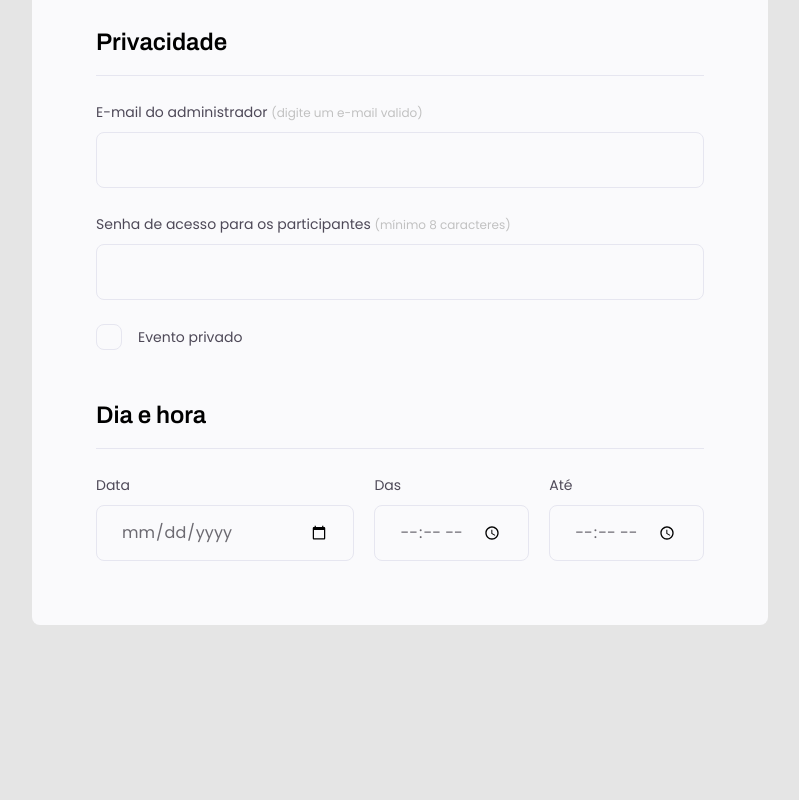
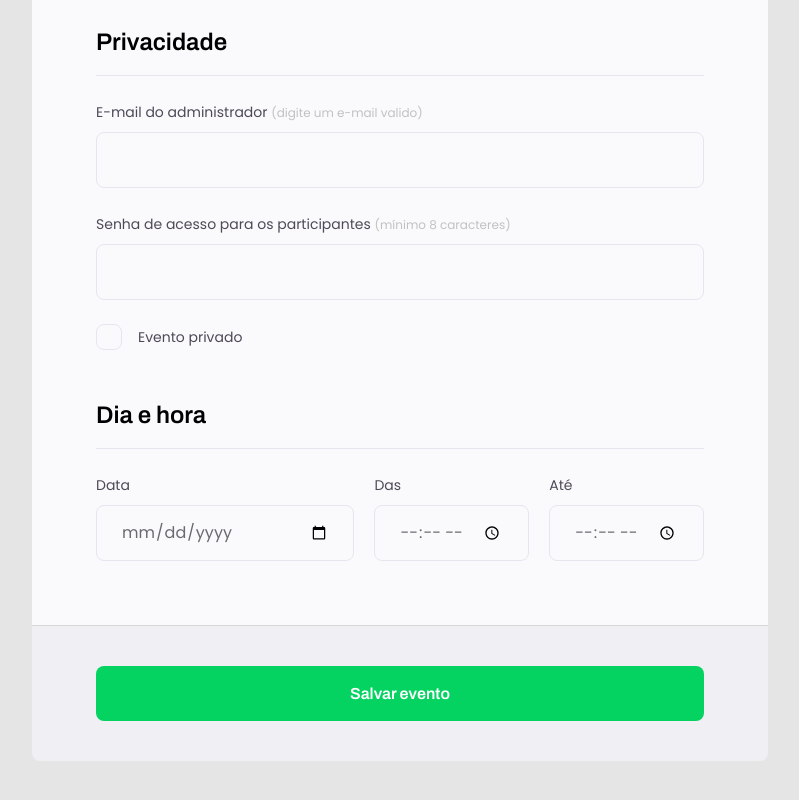
Before and after one commit to JMonteiroh/Explorer-M03-Form, a plain HTML site: page index.html in a window 1280 px wide. Shown: the part 1082-1882 px from the top of the page, without its empty margins (240-1039 px from the left). Before the commit the page ends 1707 px from the top, so only its background shows below. Drawn offline with Linux system fonts and the light colour scheme.

Commit message:
End of class

```diff
--- a/index.html
+++ b/index.html
@@ -22,13 +22,13 @@
           O primeiro passo, é preencher esse formulário de inscrição.
         </p>
       </header>
-      <form>
+      <form id="my-form">
         <fieldset>
           <div class="fieldset-wrapper">
             <legend>Informações do Evento</legend>
             <div class="input-wrapper">
               <label for="event-title">Título do evento <span>(mínimo 8 caracteres)</span></label>
-              <input type="text" id="event-title"/>
+              <input required minlength="8" type="text" id="event-title"/>
             </div>
 
             <div class="input-wrapper">
@@ -68,7 +68,7 @@
 
             <div class="input-wrapper">
               <label for="event-password">Senha de acesso para os participantes <span>(mínimo 8 caracteres)</span></label>
-              <input type="password" id="event-password"/>
+              <input minlength="8" type="password" id="event-password"/>
             </div>
 
             <div class="checkbox-wrapper">
@@ -105,6 +105,13 @@
           </div>
         </fieldset>
       </form>
+      <footer>
+        <input
+          class="button"
+          type="submit"
+          form="my-form"
+          value="Salvar evento"/>
+      </footer>
     </div>
   </body>
 </html>
--- a/style.css
+++ b/style.css
@@ -4,7 +4,7 @@
   padding: 0;
 }
 
-body, input, button, select, textarea {
+body, input, select, textarea {
   font-family: 'Poppins', sans-serif;
 }
 
@@ -52,7 +52,7 @@ form {
   margin-top: 38px;
   background: #FAFAFC;
   min-height: 300px;
-  border-radius: 8px;
+  border-radius: 8px 8px 0 0;
   padding: 64px;
   display: flex;
   flex-direction: column;
@@ -174,3 +174,34 @@ fieldset legend {
 .checkbox-wrapper input:focus + label::before {
 outline: 2px solid black;
 }
+
+footer {
+  background: #f0f0f4;
+  height: 136px;
+  display: flex;
+  flex-direction: column;
+  padding: 40px 64px;
+  margin-bottom: 100px;
+  border-top: 1px solid #d6d6d6;
+  border-radius: 0 0 8px 8px;
+}
+
+footer .button {
+  height: 56px;
+  background: #04d361;
+  border-radius: 8px ;
+  font-family: 'Archivo', sans-serif;
+  font-weight: 600;
+  font-size: 16px;
+  line-height: 26px;
+  color: #FFFFFF;
+  border: 0;
+}
+
+footer .button:hover {
+  background: #08a04c;
+}
+
+input:invalid {
+  border: 1px solid #FF1010;
+}
```
